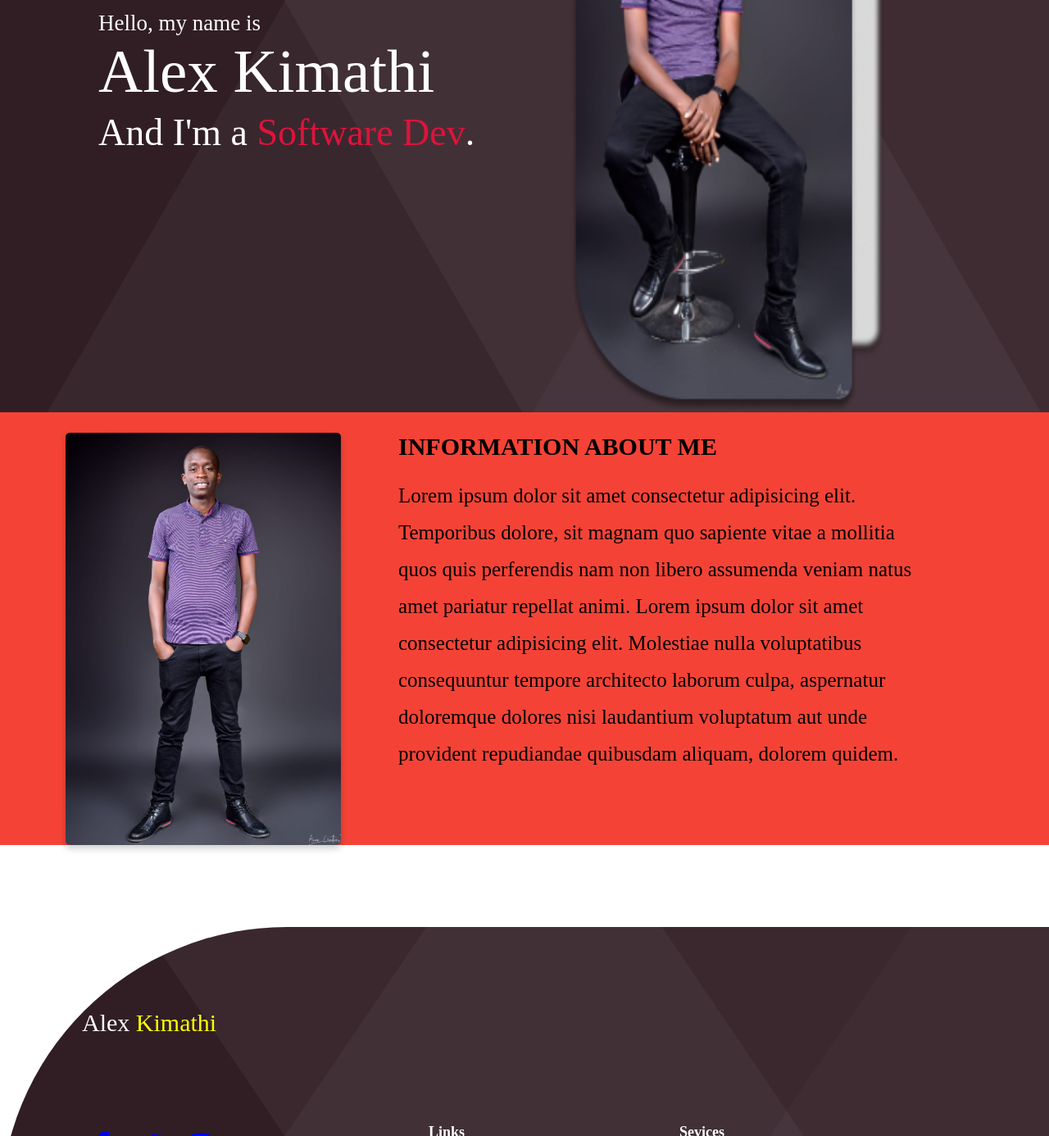
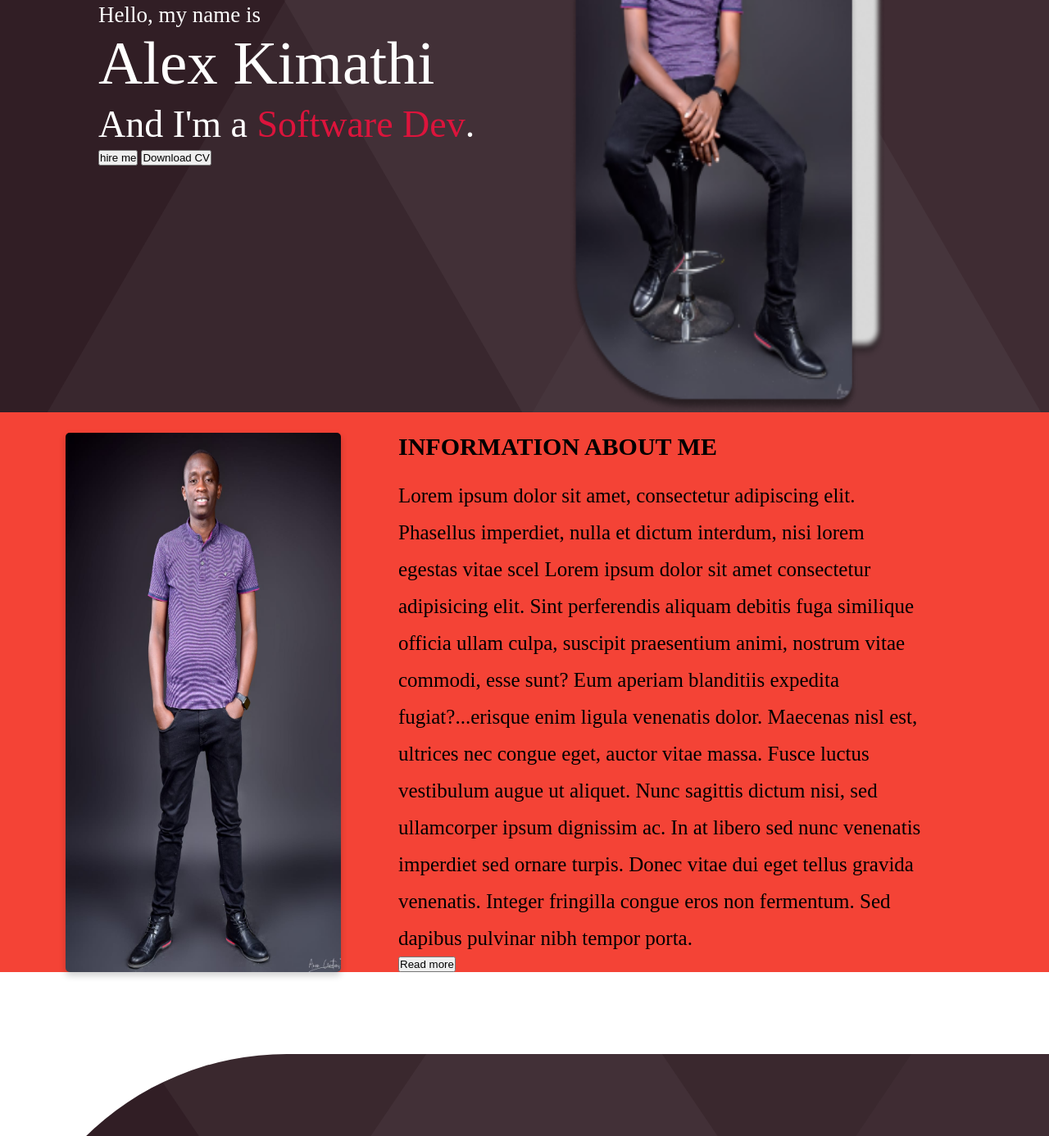
Before and after one commit to Alexkimathi/personalwebsite, a plain HTML site: page index.html in a window 1280 px wide. Shown: the part 389-1775 px from the top of the page at 82% size. Drawn offline with Linux system fonts and the light colour scheme.

Commit message:
add modification and the read more and read less button

```diff
--- a/index.html
+++ b/index.html
@@ -39,6 +39,11 @@
                 <div class="text-2">Alex Kimathi</div>
                 <div class="text-3">And I'm a <span>Software Dev</span>.</div>
 
+                <div class="btn">
+                    <button>hire me</button>
+                    <button>Download CV</button>
+                </div>
+
             </div>
         </div>
 
@@ -51,7 +56,9 @@
                 <img src="./assets/images/3.jpeg" alt="" width="30%">
                 <div class="info">
                     <h1>INFORMATION ABOUT ME</h1>
-                    <P>Lorem ipsum dolor sit amet consectetur adipisicing elit. Temporibus dolore, sit magnam quo sapiente vitae a mollitia quos quis perferendis nam non libero assumenda veniam natus amet pariatur repellat animi. Lorem ipsum dolor sit amet consectetur adipisicing elit. Molestiae nulla voluptatibus consequuntur tempore architecto laborum culpa, aspernatur doloremque dolores nisi laudantium voluptatum aut unde provident repudiandae quibusdam aliquam, dolorem quidem.</P>
+                    <p>Lorem ipsum dolor sit amet, consectetur adipiscing elit. Phasellus imperdiet, nulla et dictum interdum, nisi lorem egestas vitae scel
+                        Lorem ipsum dolor sit amet consectetur adipisicing elit. Sint perferendis aliquam debitis fuga similique officia ullam culpa, suscipit praesentium animi, nostrum vitae commodi, esse sunt? Eum aperiam blanditiis expedita fugiat?<span id="dots">...</span><span id="more">erisque enim ligula venenatis dolor. Maecenas nisl est, ultrices nec congue eget, auctor vitae massa. Fusce luctus vestibulum augue ut aliquet. Nunc sagittis dictum nisi, sed ullamcorper ipsum dignissim ac. In at libero sed nunc venenatis imperdiet sed ornare turpis. Donec vitae dui eget tellus gravida venenatis. Integer fringilla congue eros non fermentum. Sed dapibus pulvinar nibh tempor porta.</span></p>
+                    <button onclick="myFunction()" id="myBtn">Read more</button>
                 </div>
 <!--
                 <div class="cards">
@@ -139,7 +146,25 @@
         </div>
     </section>
 
+    <script>
+        function myFunction() {
+          var dots = document.getElementById("dots");
+          var moreText = document.getElementById("more");
+          var btnText = document.getElementById("myBtn");
+
+          if (dots.style.display === "none") {
+            dots.style.display = "inline";
+            btnText.innerHTML = "Read more";
+            moreText.style.display = "none";
+          } else {
+            dots.style.display = "none";
+            btnText.innerHTML = "Read less";
+            moreText.style.display = "inline";
+          }
+        }
+        </script>
 
 
+  <!-- <script src="main.js"></script>   -->
 </body>
 </html>
```
